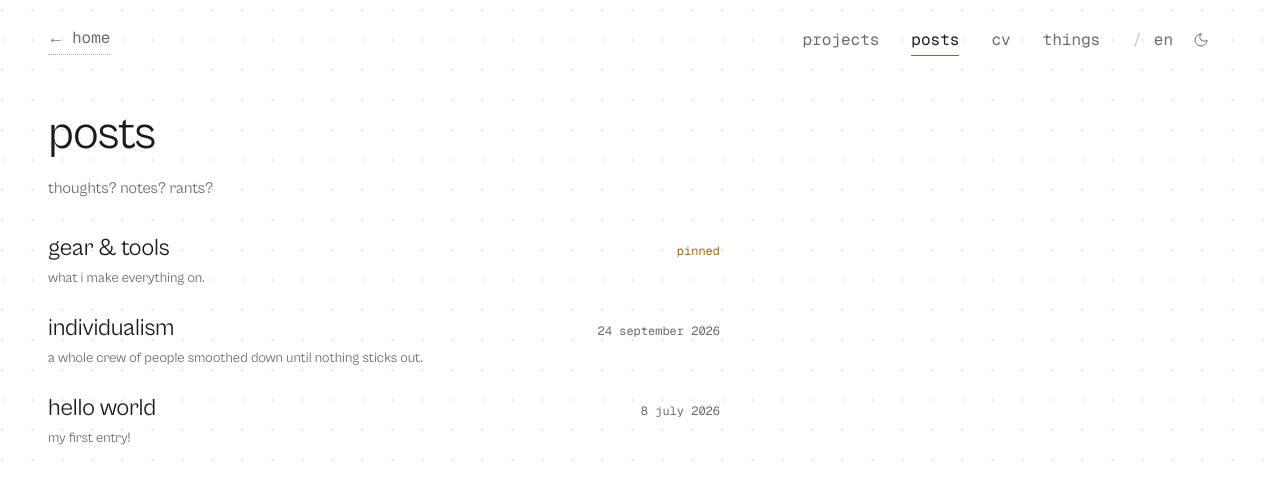
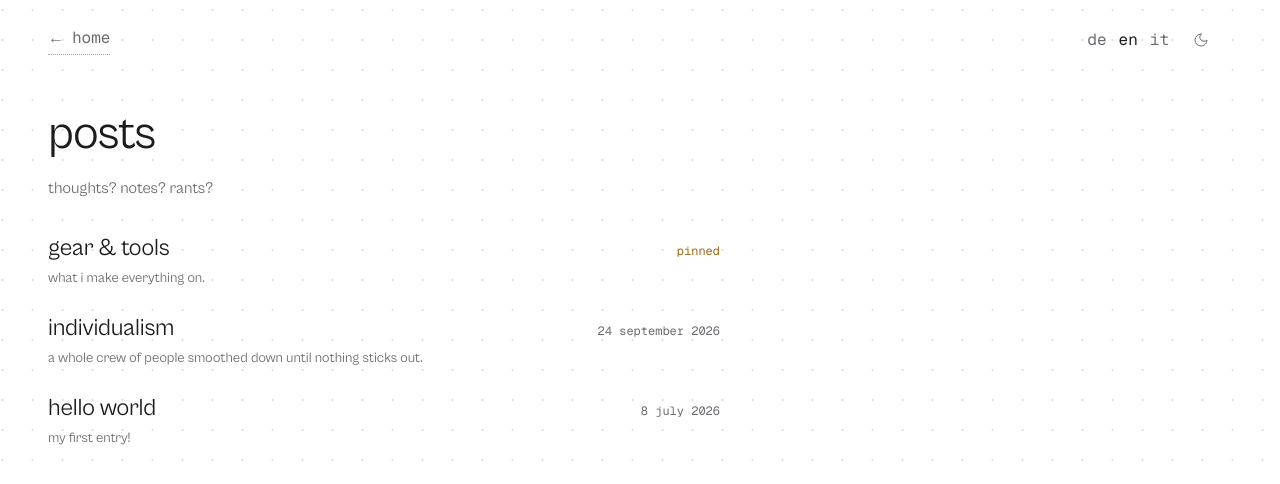
Before and after one commit to dumbld0re/portfolioV1, a Next.js app: page /en/posts in a window 1280 px wide. Shown: the top 484 px of the page. Built offline with nearby package versions, Linux system fonts and the light colour scheme.

Commit message:
The other pages lose the old top bar of links: like home, they now open on languages and theme at the right, with a way back at the left. A post goes back to posts, a project to projects, everything else home.

```diff
--- a/components/header.tsx
+++ b/components/header.tsx
@@ -1,22 +1,21 @@
 "use client"
 
-import Link from "next/link"
 import { usePathname } from "next/navigation"
 import { useEffect, useState } from "react"
 
 import { siteCopy } from "@/content/site"
-import { CvMenu } from "@/components/cv-menu"
 import { useLanguage } from "@/components/language-provider"
-import { LanguageCycle } from "@/components/language-switch"
+import { LanguageSwitch } from "@/components/language-switch"
 import { ThemeToggle } from "@/components/theme-toggle"
 import { BackHome } from "@/components/back-home"
-import { PROJECTS_LIVE, SHOW_POSTS } from "@/lib/features"
+import { PROJECTS_LIVE } from "@/lib/features"
 import { stripLanguage } from "@/lib/i18n"
 import { hasBootPlayed, markBootPlayed } from "@/lib/motion"
 import { cn } from "@/lib/utils"
 
-// A quiet row of lowercase links on the right edge of the home frame. It scrolls away with the page;
-// the boring toggle and friends live in the corners (components/corner-controls.tsx).
+// Every page but home: the way back at the left end, and the same corner as
+// the home page on the right (languages and theme, no links: the home
+// sentence is the way around). It scrolls away with the page.
 export function Header() {
   const { language, localize } = useLanguage()
   const pathname = stripLanguage(usePathname())
@@ -27,73 +26,23 @@ export function Header() {
     markBootPlayed()
   }, [])
 
-  // Underline sweeps in from the left on hover and stays under the current page.
-  // On phones each link gets a taller (and the short ones a wider) invisible
-  // tap area; the negative margins keep the visible spacing the same.
-  const navLink =
-    "relative -my-3 py-3 md:my-0 md:py-0 lowercase text-muted-foreground transition-colors hover:text-foreground after:absolute after:inset-x-0 after:bottom-2 md:after:-bottom-1 after:h-px after:origin-left after:scale-x-0 after:bg-primary after:transition-transform after:duration-300 after:ease-out hover:after:scale-x-100 aria-[current=page]:text-foreground aria-[current=page]:after:scale-x-100"
-
-  const links = [
-    { href: "/projects", label: labels.nav.projects, current: pathname.startsWith("/projects") },
-    ...(SHOW_POSTS ? [{ href: "/posts", label: labels.nav.posts, current: pathname.startsWith("/posts") }] : []),
-  ]
+  // A post or project goes back to its list; everything else goes home.
+  const back = pathname.startsWith("/posts/")
+    ? { href: localize("/posts"), label: labels.nav.posts.toLowerCase() }
+    : pathname.startsWith("/projects/")
+      ? { href: localize("/projects") + (PROJECTS_LIVE ? "" : "?preview"), label: labels.nav.projects.toLowerCase() }
+      : { href: localize("/"), label: labels.nav.backHome }
 
   return (
-    <header className="relative z-30 w-full px-6 md:px-12 pt-5 pb-4 md:pt-12 short:pt-6! print:hidden">
-      <nav
-        className={cn(
-          "mx-auto flex max-w-[90rem] items-center gap-x-4 font-mono text-[13px] md:justify-end md:gap-x-8 md:text-base",
-          boot && "m-block",
-        )}
-      >
-        {/* Posts and projects: the way back starts the bar, at its left end.
-            A post or project goes back to its list, a list goes home. */}
-        {pathname.startsWith("/posts/") ? (
-          <BackHome href={localize("/posts")} label={labels.nav.posts.toLowerCase()} compact className="md:mr-auto" />
-        ) : pathname.startsWith("/projects/") ? (
-          <BackHome
-            href={localize("/projects") + (PROJECTS_LIVE ? "" : "?preview")}
-            label={labels.nav.projects.toLowerCase()}
-            compact
-            className="md:mr-auto"
-          />
-        ) : (
-          (pathname === "/posts" || pathname === "/projects" || pathname === "/things") && (
-            <BackHome href={localize("/")} label={labels.nav.backHome} compact className="md:mr-auto" />
-          )
-        )}
-        {/* One row on every width: on narrow phones the links scroll sideways
-            under the language and theme controls instead of wrapping. */}
-        <div className="-my-3 flex min-w-0 flex-1 gap-x-3.5 overflow-x-auto py-3 whitespace-nowrap [scrollbar-width:none] md:-my-2 md:flex-none md:gap-x-8 md:overflow-visible md:py-2">
-        {links.map((link) => (
-          <Link
-            key={link.href}
-            href={localize(link.href)}
-            className={navLink}
-            aria-current={link.current ? "page" : undefined}
-          >
-            {link.label}
-          </Link>
-        ))}
-        {/* "Lebenslauf" is too long for the one-row phone bar; "cv" reads in both languages. */}
-        <CvMenu className={cn(navLink, "-mx-2 cursor-pointer px-2 after:inset-x-2 aria-expanded:text-foreground aria-expanded:after:scale-x-100 md:mx-0 md:px-0 md:after:inset-x-0")}>
-          <span className="md:hidden">cv</span>
-          <span className="hidden md:inline">{labels.nav.cv}</span>
-        </CvMenu>
-        <Link href={localize("/things")} className={navLink} aria-current={pathname === "/things" ? "page" : undefined}>
-          {labels.nav.things}
-        </Link>
-        </div>
-
-        <span className="flex shrink-0 items-center gap-x-3">
+    <header className="relative z-30 w-full px-6 md:px-12 pt-5 pb-4 md:pt-10 short:pt-6! print:hidden">
+      <nav className={cn("mx-auto flex max-w-[90rem] items-center justify-between gap-x-4 font-mono text-sm md:text-base", boot && "m-block")}>
+        <BackHome href={back.href} label={back.label} />
+        <span className="flex shrink-0 items-center gap-x-4">
           {/* Posts are English-only, so a post has no language switch. */}
           {!pathname.startsWith("/posts/") && (
-            <>
-              <span className="hidden text-muted-foreground/40 md:inline" aria-hidden="true">
-                /
-              </span>
-              <LanguageCycle className={cn(navLink, "-mx-2 px-2 after:inset-x-2 md:mx-0 md:px-0 md:after:inset-x-0")} />
-            </>
+            <span className="flex items-center gap-x-3 text-muted-foreground">
+              <LanguageSwitch className="-my-3 py-3 transition-colors hover:text-foreground" />
+            </span>
           )}
           <ThemeToggle />
         </span>
```
